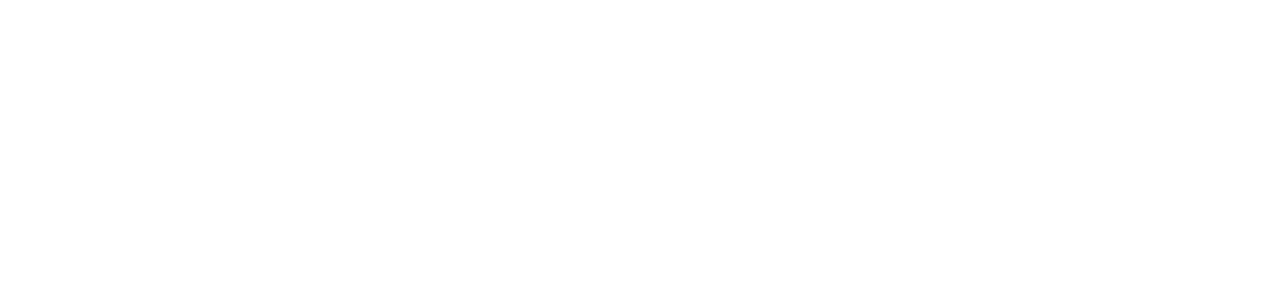
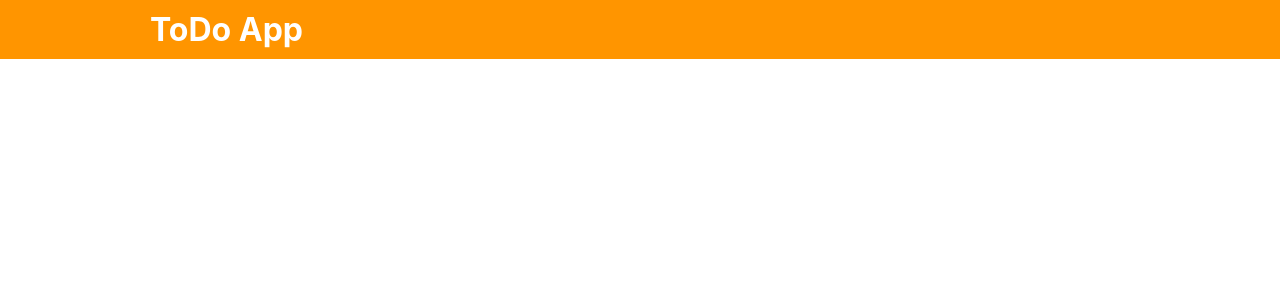
Before and after one commit to selviany31/to-do-list, a React (Create React App) app: page / in a window 1280 px wide. Shown: the top 300 px of the page. Built offline with nearby package versions, Linux system fonts and the light colour scheme.

Commit message:
feat: adding header component

```diff
--- a/src/App.js
+++ b/src/App.js
@@ -1,8 +1,10 @@
+import Header from "./Components/Header";
+import './Styles/style.css'
 
 function App() {
   return (
     <div className="App">
-
+      <Header />
     </div>
   );
 }
--- /dev/null
+++ b/src/Components/Header.js
@@ -0,0 +1,14 @@
+import React from 'react'
+import "../Styles/Header.css"
+
+const Header = () => {
+    return (
+        <div className="header">
+            <div className="container">
+                <h1 className="header-title">ToDo App</h1>
+            </div>
+        </div>
+    )
+}
+
+export default Header
--- /dev/null
+++ b/src/Styles/Header.css
@@ -0,0 +1,9 @@
+.header {
+    background-color: #FF9500;
+    height: 10%;
+    padding: 10px 0;
+}
+
+.header-title {
+    color: #fff;
+}
--- a/src/Styles/style.css
+++ b/src/Styles/style.css
@@ -0,0 +1,8 @@
+.container {
+  margin: 0 150px;
+}
+* {
+    margin: 0;
+    padding: 0;
+    box-sizing: border-box;
+  }
--- /dev/null
+++ b/src/index.css
@@ -0,0 +1,13 @@
+body {
+    margin: 0;
+    font-family: -apple-system, BlinkMacSystemFont, 'Segoe UI', 'Roboto', 'Oxygen',
+      'Ubuntu', 'Cantarell', 'Fira Sans', 'Droid Sans', 'Helvetica Neue',
+      sans-serif;
+    -webkit-font-smoothing: antialiased;
+    -moz-osx-font-smoothing: grayscale;
+  }
+
+  code {
+    font-family: source-code-pro, Menlo, Monaco, Consolas, 'Courier New',
+      monospace;
+  }
--- a/src/index.js
+++ b/src/index.js
@@ -2,7 +2,7 @@
 import ReactDOM from 'react-dom';
 import App from './App';
 import reportWebVitals from './reportWebVitals';
-
+import './index.css'
 import { Provider } from "react-redux";
 import storeRedux from './Redux/index';
 import { BrowserRouter } from 'react-router-dom'
```
Also changed, not shown: src/Components/index.js (deleted, +0 -9 lines).
